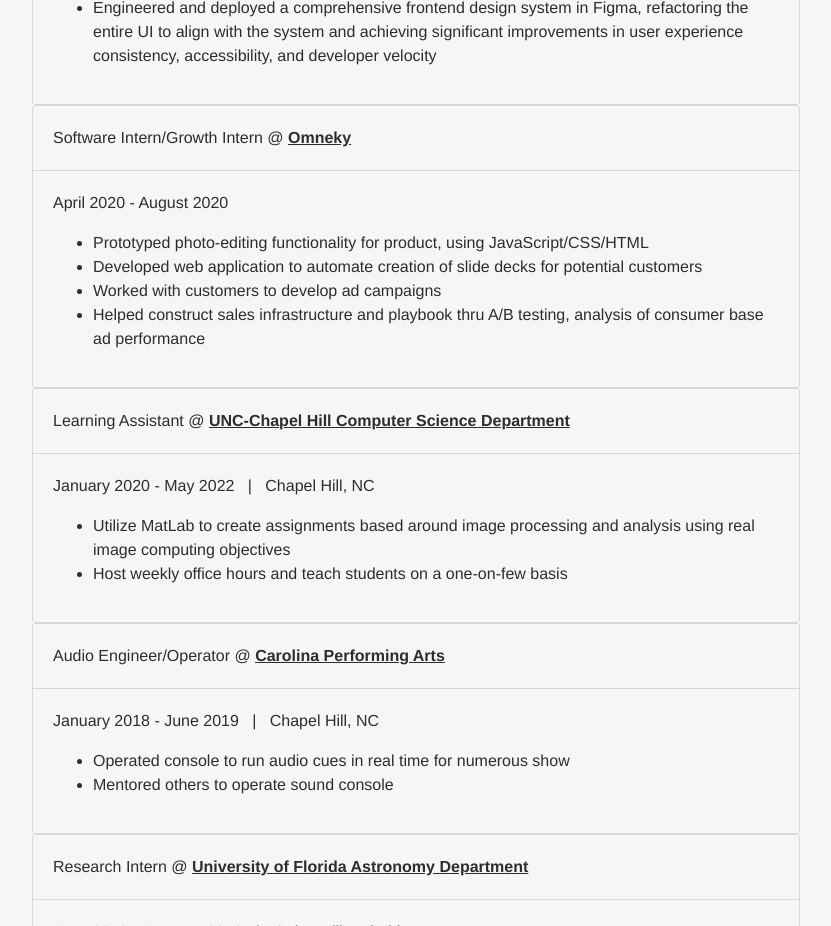
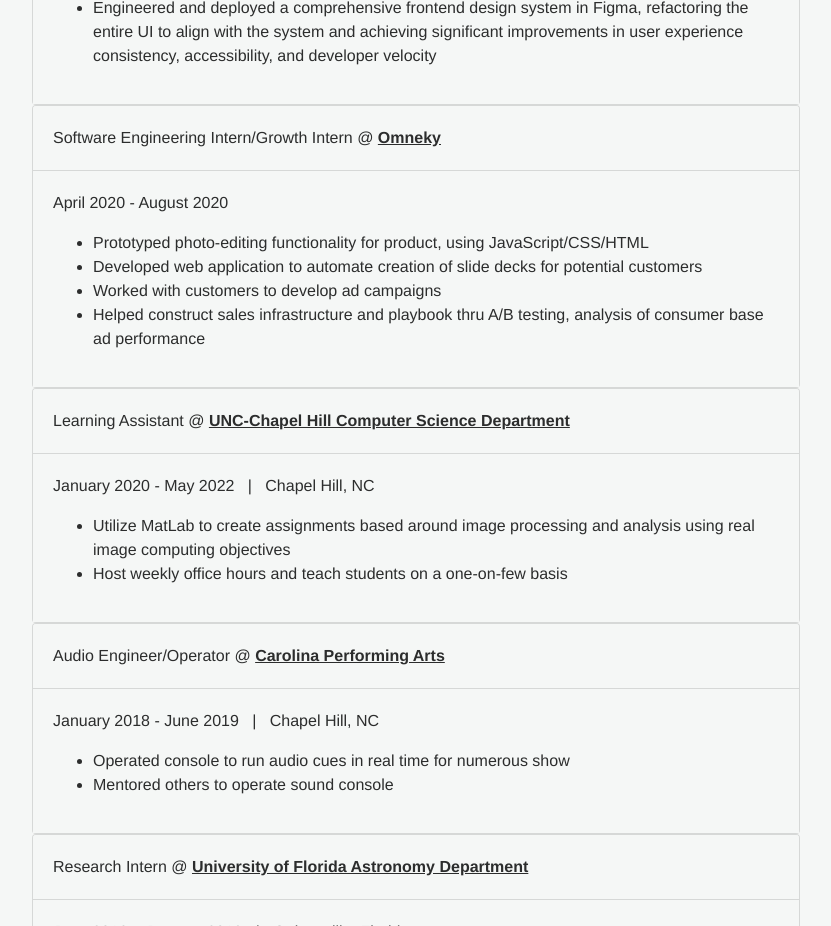
Before and after one commit to chun-andrew/chun-andrew.github.io, a React (Create React App) app: page / in a window 1280 px wide. Shown: the part 1620-2546 px from the top of the page, without its empty margins (224-1055 px from the left). Built offline with nearby package versions, Linux system fonts and the light colour scheme.

Commit message:
Add experience links

```diff
--- a/src/info/experience.js
+++ b/src/info/experience.js
@@ -1,7 +1,7 @@
 const capone = {
     title: "Software Engineer",
     organization: "CapitalOne",
-    web: "",
+    web: "https://www.capitalone.com/",
     date: "February 2023 - current",
     details: ["Led initiative to standardize enterprise wide contribution models, increasing platform-consumer collaborations by 40% and decreasing consumer team onboarding time by 30%",
 "Refactored and optimized case management system business logic in the case management system, eliminating a long-standing defect and reducing manual developer toil by 15% through automation and cleaner code",
@@ -24,7 +24,7 @@
 };
 
 const omneky = {
-    title: "Software Intern/Growth Intern",
+    title: "Software Engineering Intern/Growth Intern",
     organization: "Omneky",
     web: "https://www.omneky.com/",
     date: "April 2020 - August 2020",
@@ -48,7 +48,7 @@
 const cpa = {
     title: "Audio Engineer/Operator",
     organization: "Carolina Performing Arts",
-    web: "",
+    web: "https://carolinaperformingarts.org/",
     location: "Chapel Hill, NC",
     date: "January 2018 - June 2019",
     details: ["Operated console to run audio cues in real time for numerous show",
```
